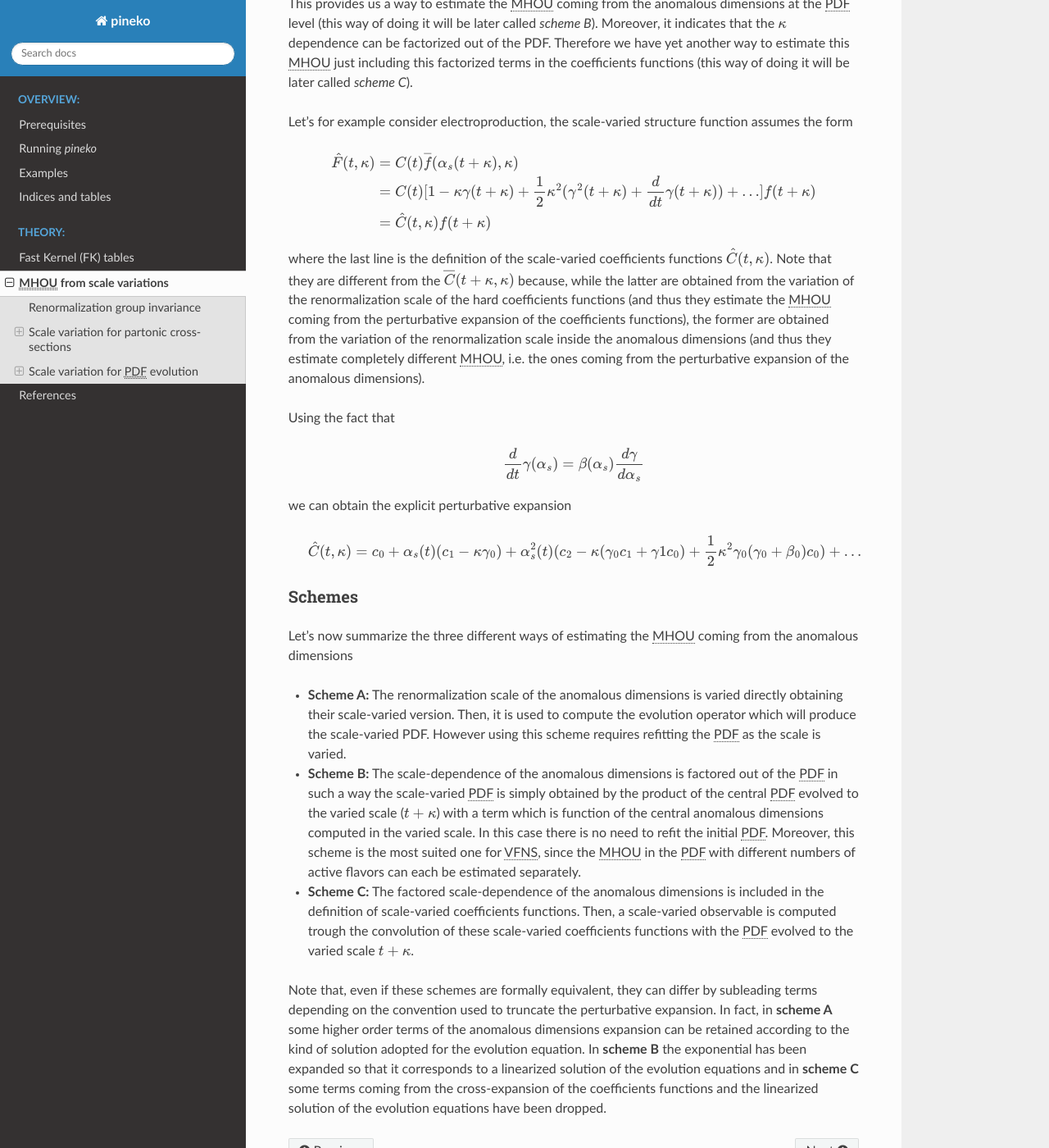
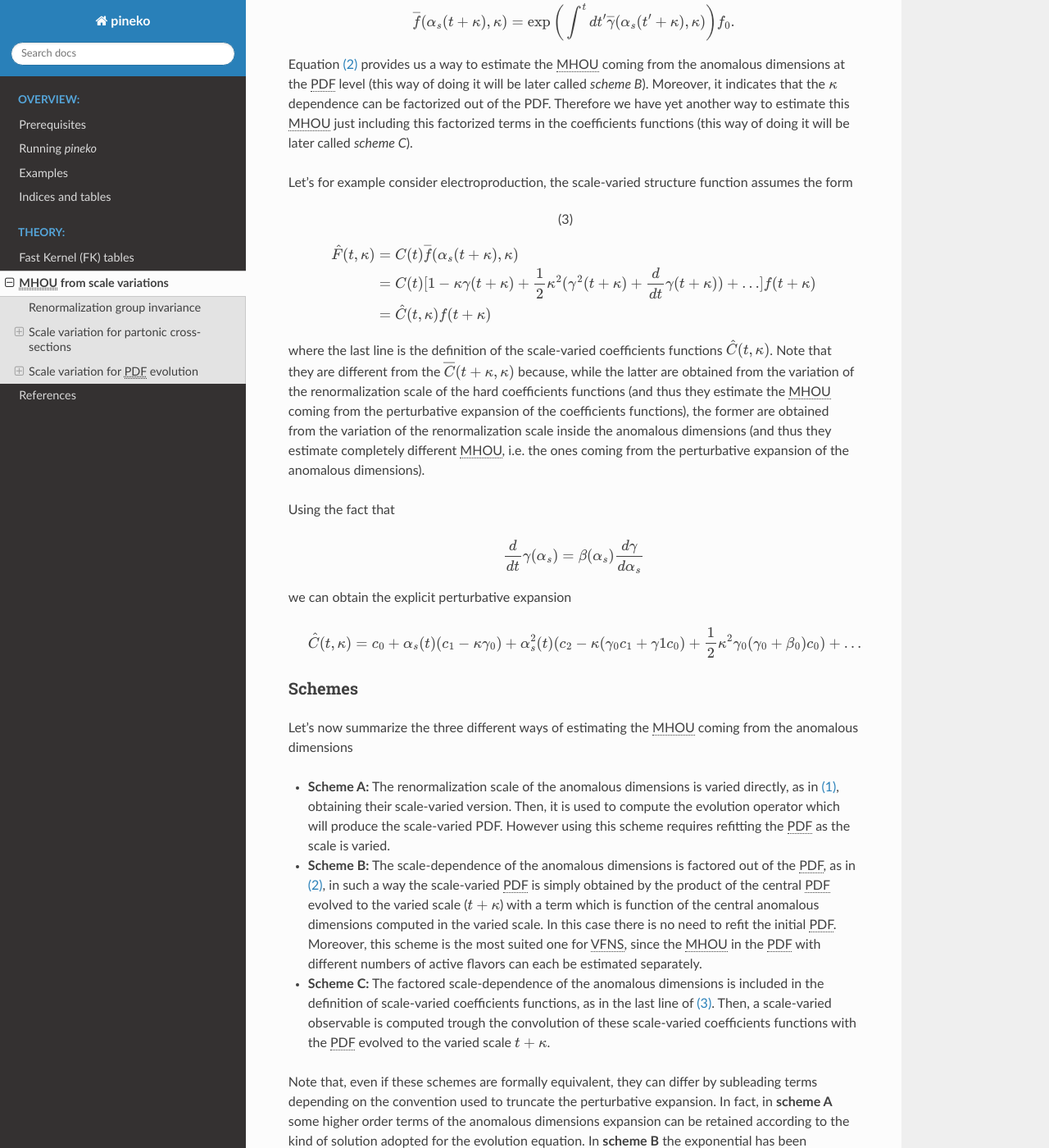
Before and after one commit to NNPDF/pineko, a Sphinx documentation site: the page built from docs/source/theory/Scalevar.rst, in a window 1280 px wide and 1400 px high, scrolled down 3862 px. Shown: the whole window at 82% size. Built offline with Sphinx 7.4.7 and the Read the Docs theme 2.0.0, drawn with Linux system fonts in a browser that asks for light colours; cross-references to code outside the pages are shown as plain code.

```diff
--- a/docs/source/conf.py
+++ b/docs/source/conf.py
@@ -95,4 +95,9 @@ html_theme = "sphinx_rtd_theme"
 # Add any paths that contain custom static files (such as style sheets) here,
 # relative to this directory. They are copied after the builtin static files,
 # so a file named "default.css" will overwrite the builtin "default.css".
+
 html_static_path = []
+
+html_css_files = [
+    'site.css',
+]
--- a/docs/source/theory/Scalevar.rst
+++ b/docs/source/theory/Scalevar.rst
@@ -171,7 +173,7 @@ which is the perturbative expansion of the scale-varied |PDF| defined as
 
     \overline{f}(\alpha_{s}(t+\kappa), \kappa) = \exp{\bigg(\int^{t}dt' \overline{\gamma}(\alpha_{s}(t'+\kappa),\kappa)\bigg)}f_{0}.
 
-This provides us a way to estimate the |MHOU| coming from the anomalous dimensions at the |PDF| level (this way of doing it will be later
+Equation :eq:`schemeB` provides us a way to estimate the |MHOU| coming from the anomalous dimensions at the |PDF| level (this way of doing it will be later
 called *scheme B*). Moreover, it indicates that the :math:`\kappa` dependence can be factorized out of the PDF. Therefore we have yet another way to
 estimate this |MHOU| just including this factorized terms in the coefficients functions (this way of doing it will be later
 called *scheme C*).
@@ -208,11 +211,11 @@ Schemes
 
 Let's now summarize the three different ways of estimating the |MHOU| coming from the anomalous dimensions
 
-* **Scheme A:** The renormalization scale of the anomalous dimensions is varied directly obtaining their scale-varied version. Then, it is used to compute the evolution operator which will produce the scale-varied PDF. However using this scheme requires refitting the |PDF| as the scale is varied.
+* **Scheme A:** The renormalization scale of the anomalous dimensions is varied directly, as in :eq:`schemeA`, obtaining their scale-varied version. Then, it is used to compute the evolution operator which will produce the scale-varied PDF. However using this scheme requires refitting the |PDF| as the scale is varied.
 
-* **Scheme B:** The scale-dependence of the anomalous dimensions is factored out of the |PDF| in such a way the scale-varied |PDF| is simply obtained by the product of the central |PDF| evolved to the varied scale (:math:`t+\kappa`) with a term which is function of the central anomalous dimensions computed in the varied scale. In this case there is no need to refit the initial |PDF|. Moreover, this scheme is the most suited one for |VFNS|, since the |MHOU| in the |PDF| with different numbers of active flavors can each be estimated separately.
+* **Scheme B:** The scale-dependence of the anomalous dimensions is factored out of the |PDF|, as in :eq:`schemeB`, in such a way the scale-varied |PDF| is simply obtained by the product of the central |PDF| evolved to the varied scale (:math:`t+\kappa`) with a term which is function of the central anomalous dimensions computed in the varied scale. In this case there is no need to refit the initial |PDF|. Moreover, this scheme is the most suited one for |VFNS|, since the |MHOU| in the |PDF| with different numbers of active flavors can each be estimated separately.
 
-* **Scheme C:** The factored scale-dependence of the anomalous dimensions is included in the definition of scale-varied coefficients functions. Then, a scale-varied observable is computed trough the convolution of these scale-varied coefficients functions with the |PDF| evolved to the varied scale :math:`t+\kappa`.
+* **Scheme C:** The factored scale-dependence of the anomalous dimensions is included in the definition of scale-varied coefficients functions, as in the last line of :eq:`schemeC`. Then, a scale-varied observable is computed trough the convolution of these scale-varied coefficients functions with the |PDF| evolved to the varied scale :math:`t+\kappa`.
 
 Note that, even if these schemes are formally equivalent, they can differ by subleading terms depending on the convention used to truncate the perturbative expansion.
 In fact, in **scheme A** some higher order terms of the anomalous dimensions expansion can be retained according to the kind of solution adopted for the evolution equation.
```
Also changed, not shown: other parts of docs/source/theory/Scalevar.rst (+4 -1 lines), docs/source/static/site.css (added, +19 -0 lines).
